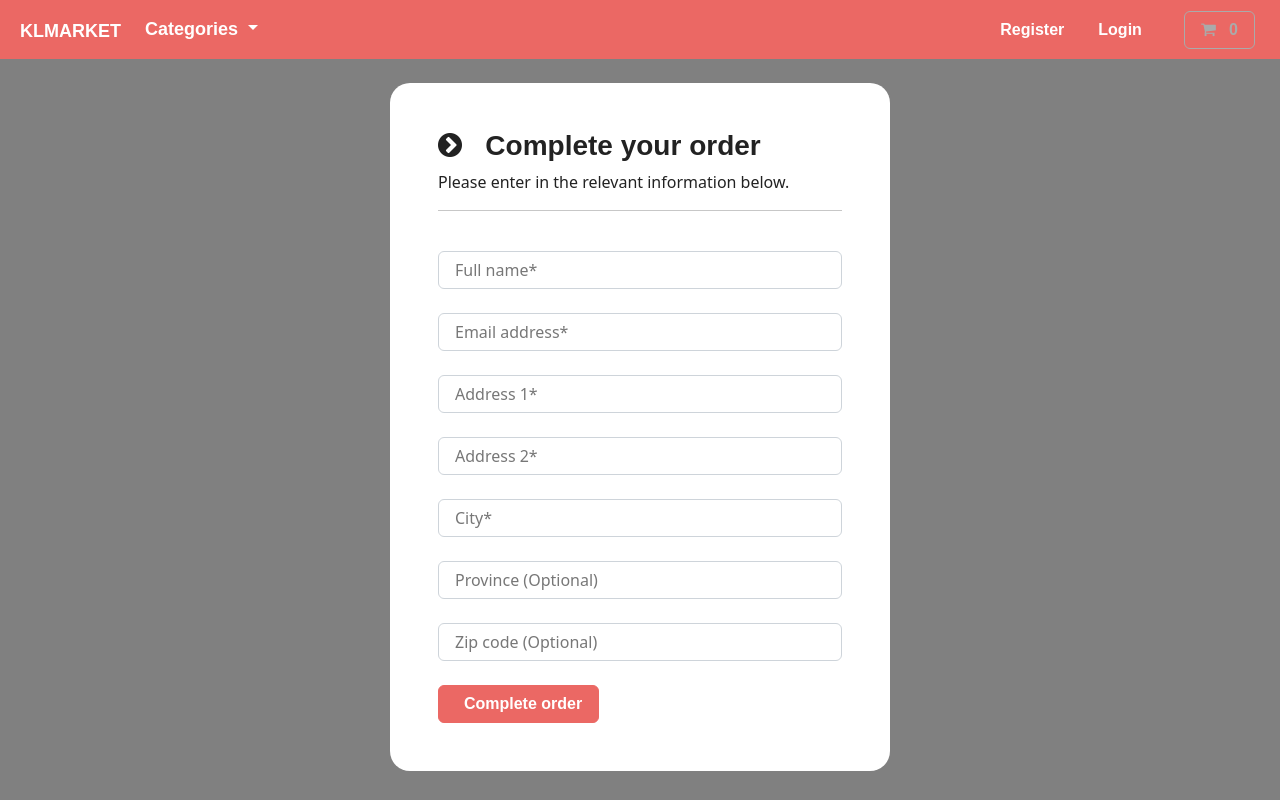
After one commit to kedrick1/Django-E-Commerce, a Django app: page /payment/checkout in a window 1280 px wide. The commit adds this page. Run offline with Django 5.2, Linux system fonts and the light colour scheme; data comes from the database, SQL or seed files in the repository; both versions use the stored data as it was after the commit; some libraries are stand-ins or nearby versions; some web fonts are replaced.

Commit message:
created order and orderitem models, updated cart summary page,added models in admin site , added checkout template, checkout view and url in payment

```diff
--- a/ecommerce/cart/templates/cart/cart-summary.html
+++ b/ecommerce/cart/templates/cart/cart-summary.html
@@ -121,7 +121,13 @@
 
         <div class="h6 fw-bold"> Sub total: $ <div id="total" class="d-inline-flex"> {{cart.get_total}} </div></div>
 
+        <br>
+
+        <a href="{% url 'checkout' %}" class="btn btn-primary my-2"> <i class="fa fa-chevron-circle-right" aria-hidden="true"></i> &nbsp; Proceed to checkout </a>
+
       </div>
+
+
 
 
     </div>
--- a/ecommerce/payment/admin.py
+++ b/ecommerce/payment/admin.py
@@ -1,6 +1,8 @@
 from django.contrib import admin
-from . models import ShippingAddress
+from . models import ShippingAddress, Order, OrderItem
 
 # Register your models here.
 
 admin.site.register(ShippingAddress)
+admin.site.register(Order)
+admin.site.register(OrderItem)
--- /dev/null
+++ b/ecommerce/payment/templates/payment/checkout.html
@@ -0,0 +1,152 @@
+
+{% include "store/base.html" %}
+
+
+{% load static %}
+
+
+{% block content %}
+
+<style>
+
+    body
+    {
+
+        background-color: gray;
+
+    }
+
+
+</style>
+
+
+    <body>
+
+        <br>
+
+        <div class="container bg-white shadow-md p-5" style="width:500px; border-radius:20px;">
+
+            <form id="form">
+
+                <div>
+
+                    <h3> <i class="fa fa-chevron-circle-right" aria-hidden="true"></i> &nbsp; Complete your order </h3>
+
+                    <p> Please enter in the relevant information below. </p>
+
+
+
+                    <hr>
+
+                    <br>
+
+                    <div class="form-field">
+
+                        <input class="form-control validate" id="name" type="text" placeholder="Full name*" autocomplete="off" value="{{shipping.full_name}}" required>
+
+                    </div>
+
+
+                    <br>
+
+
+                    <div class="form-field">
+
+                        <input class="form-control validate" id="email" type="email" placeholder="Email address*" autocomplete="off" value="{{shipping.email}}" required>
+
+                    </div>
+
+
+                    <br>
+
+
+                    <div class="form-field">
+
+                        <input class="form-control validate" id="address1" type="text" placeholder="Address 1*" autocomplete="off" value="{{shipping.address1}}" required>
+
+                    </div>
+
+
+                    <br>
+
+
+                    <div class="form-field">
+
+                        <input class="form-control validate" id="address2" type="text" placeholder="Address 2*" autocomplete="off" value="{{shipping.address2}}" required>
+
+                    </div>
+
+
+                    <br>
+
+
+                    <div class="form-field">
+
+                        <input class="form-control validate" id="city" type="text" placeholder="City*" autocomplete="off" value="{{shipping.city}}" required>
+
+                    </div>
+
+
+                    <br>
+
+
+                    <div class="form-field">
+
+                        <input class="form-control" id="province" type="text" placeholder="Province (Optional)" autocomplete="off" value="{{shipping.province}}">
+
+                    </div>
+
+
+                    <br>
+
+
+                    <div class="form-field">
+
+                        <input class="form-control" id="zip_code" type="text" placeholder="Zip code (Optional)" autocomplete="off" value="{{shipping.zip_code}}">
+
+                    </div>
+
+                </div>
+
+                <br>
+
+
+
+               <button id="complete-order" type="submit" class="btn btn-primary navbar-btn text-white"> &nbsp; Complete order </button>
+
+
+                <br>
+
+
+
+
+            </form>
+
+
+        </div>
+
+
+
+        <br>
+
+
+    </body>
+
+
+    <!-- Ajax integration -->
+
+
+
+    <script>
+
+
+
+
+
+   </script>
+
+
+
+
+
+{% endblock %}
--- a/ecommerce/payment/urls.py
+++ b/ecommerce/payment/urls.py
@@ -6,7 +6,7 @@ urlpatterns = [
 
     path('payment-success', views.payment_succes, name='payment-success'),
     path('payment-failed', views.payment_failed, name='payment-failed'),
-
+    path('checkout', views.checkout, name='checkout'),
 ]
 
 
--- a/ecommerce/payment/views.py
+++ b/ecommerce/payment/views.py
@@ -1,7 +1,27 @@
 from django.shortcuts import render
-
+from . models import ShippingAddress
 # Create your views here.
 
+
+def checkout(request):
+
+    # Users with account -- pre-filled form
+    if request.user.is_authenticated:
+
+        try:
+            #authenticated user with shipping information
+            shipping_address = ShippingAddress.objects.get(user=request.user.id)
+            context = {'shipping': shipping_address}
+
+            return render(request, 'payment/checkout.html', context=context)
+
+        except:
+            #authenticated user without shipping information
+            return render(request, 'payment/checkout.html')
+
+
+    #guess user
+    return render(request, 'payment/checkout.html')
 
 def payment_succes(request):
 
```
Also changed, not shown: ecommerce/account/templates/account/dashboard.html (+18 -0 lines), ecommerce/account/templates/account/manage-shipping.html (+84 -1 lines), ecommerce/payment/models.py (+47 -0 lines), ecommerce/db.sqlite3, ecommerce/payment/migrations/0002_order_orderitem.py (added).
